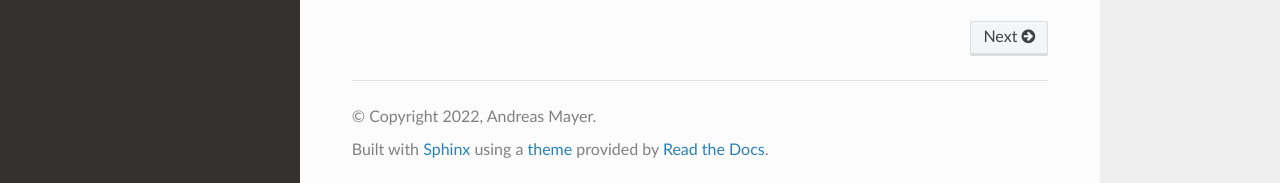
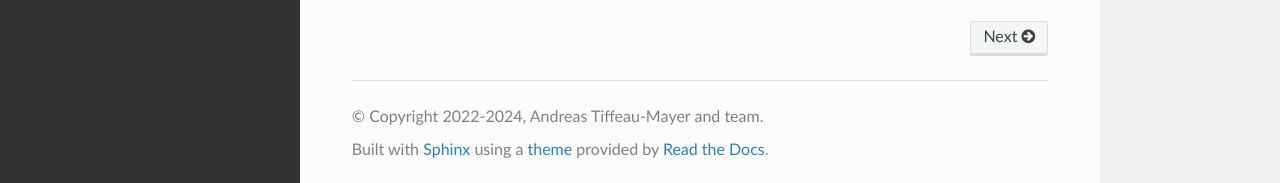
Before and after one commit to andim/pyrepseq, a Sphinx documentation site: the page built from docs/index.rst, in a window 1280 px wide and 1001 px high. Shown: the part 815-998 px from the top of the window. Built offline with Sphinx 7.4.7 and the Read the Docs theme 2.0.0, drawn with Linux system fonts in a browser that asks for light colours.

```diff
--- a/docs/conf.py
+++ b/docs/conf.py
@@ -3,8 +3,8 @@
 # -- Project information
 
 project = "Pyrepseq"
-copyright = "2022, Andreas Mayer"
-author = "Andreas Mayer"
+copyright = "2022-2024, Andreas Tiffeau-Mayer and team"
+author = "QImmuno Lab"
 
 release = "0.1"
 version = "0.1.0"
@@ -19,6 +19,7 @@ import pyrepseq
 # -- General configuration
 
 extensions = [
+    "sphinx_rtd_theme",
     "sphinx.ext.duration",
     "sphinx.ext.doctest",
     "sphinx.ext.autodoc",
```
